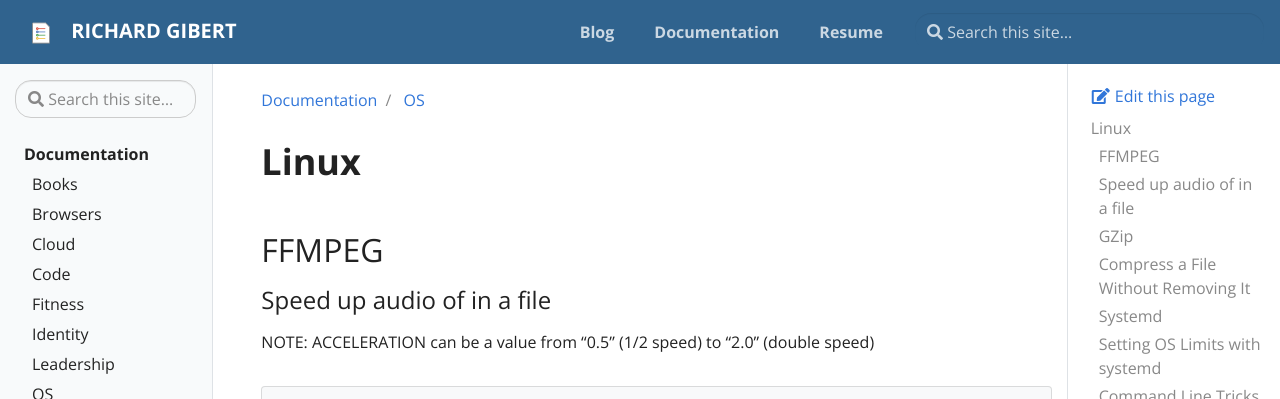
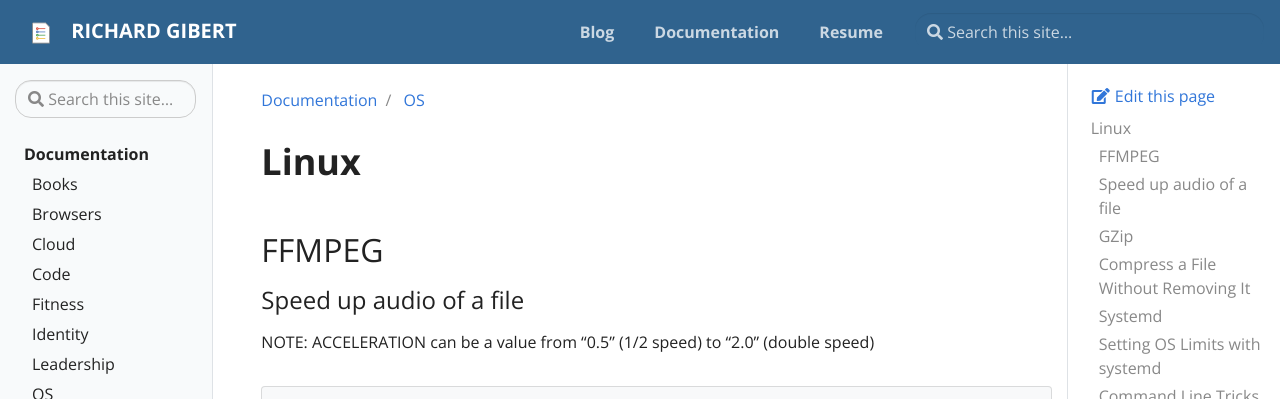
Before and after one commit to rgibert/rgibert.github.io, a Jekyll site: the page built from _docs/os.md, in a window 1280 px wide and 900 px high. Shown: the top 399 px of the window. Built offline with Jekyll 4.4.1, drawn with Linux system fonts in a browser that asks for light colours.

Commit message:
Update os.md

```diff
--- a/_docs/os.md
+++ b/_docs/os.md
@@ -6,7 +6,7 @@ title: OS
 
 ## FFMPEG
 
-### Speed up audio of in a file
+### Speed up audio of a file
 
 NOTE: ACCELERATION can be a value from "0.5" (1/2 speed) to "2.0" (double speed)
 
```
